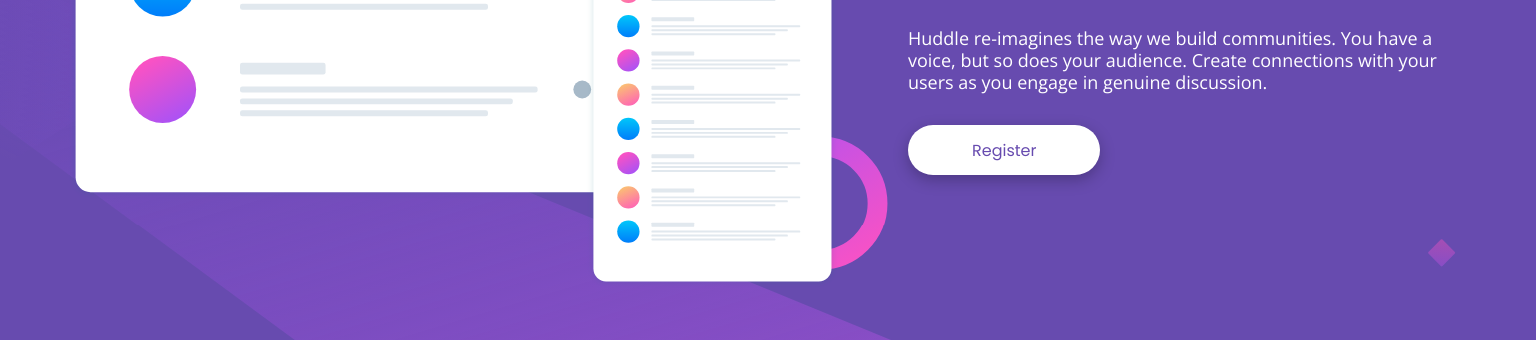
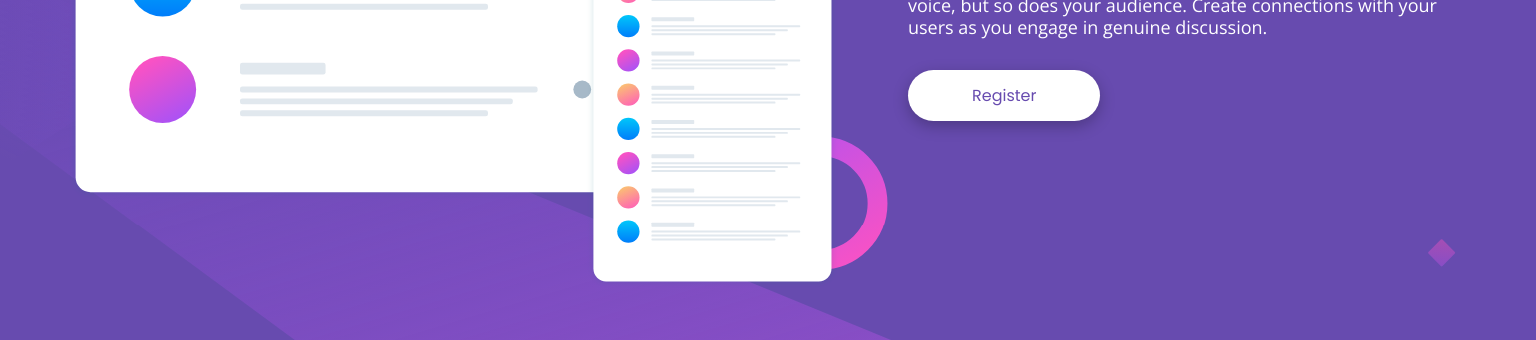
Before and after one commit to edvvarrd/fm-solution-2, a plain HTML site: page index.html in a window 1536 px wide. Shown: the part 453-793 px from the top of the page. Drawn offline with nearby package versions, Linux system fonts and the light colour scheme.

Commit message:
Responsivness tweaks

```diff
--- a/sass/main.scss
+++ b/sass/main.scss
@@ -186,6 +186,8 @@ body {
 	.middle {
 		padding: 2em 0;
 		&__content {
+			align-self: flex-start;
+			padding: 3em 0;
 			&-heading {
 				font-size: 4.2rem;
 				line-height: 6rem;
```
Also changed, not shown: css/main.css, 1 other file.
